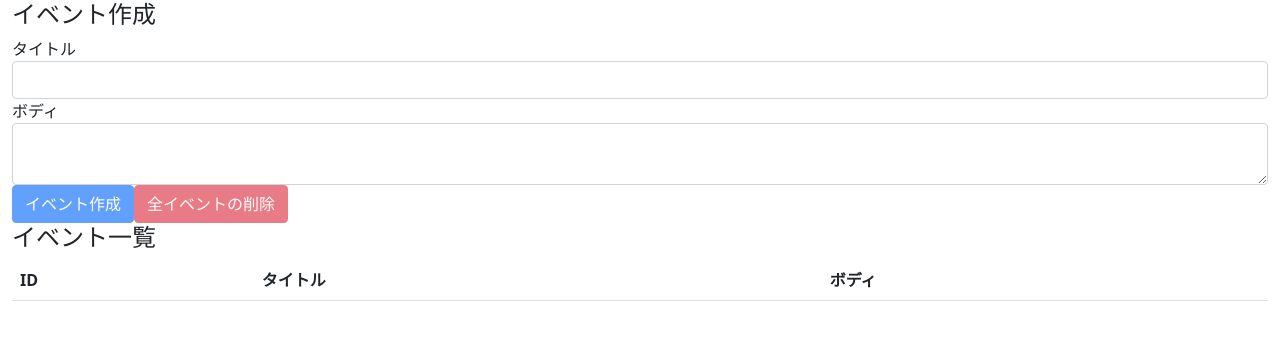
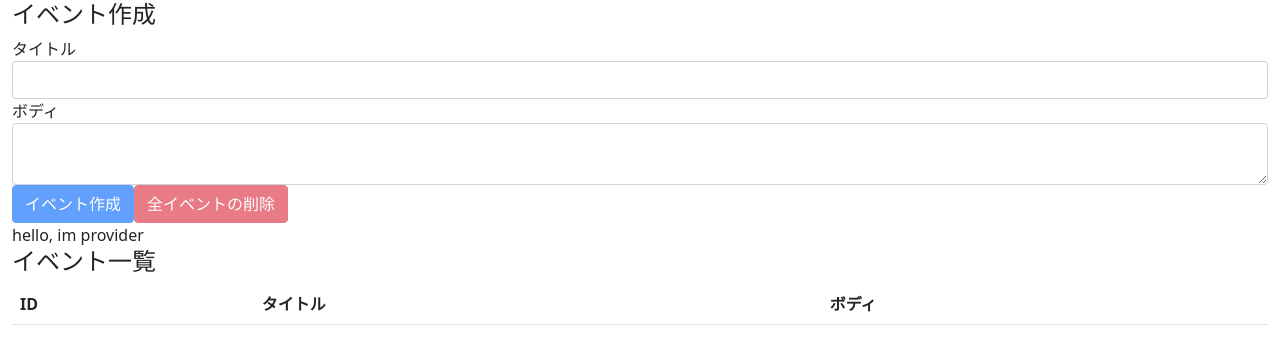
Before and after one commit to shimizu0623/react-hooks-101, a React (Create React App) app: page / in a window 1280 px wide. Shown: the top 364 px of the page. Built offline with nearby package versions, Linux system fonts and the light colour scheme.

Commit message:
setup react context provider

```diff
--- a/src/components/App.js
+++ b/src/components/App.js
@@ -2,18 +2,20 @@
 import 'bootstrap/dist/css/bootstrap.min.css';
 
 import EventForm from './EventForm'
-
 import Events from './Events'
+import AppContext from '../contexts/AppContext';
 import reducer from '../reducers'
 
 function App() {
   const [state, dispatch] = useReducer(reducer, [])
 
   return (
-    <div className="container-fluid">
-      <EventForm state={state} dispatch={dispatch} />
-      <Events state={state} dispatch={dispatch} />
-    </div>
+    <AppContext.Provider value={'hello, im provider'}>
+     <div className="container-fluid">
+       <EventForm state={state} dispatch={dispatch} />
+       <Events state={state} dispatch={dispatch} />
+     </div>
+    </AppContext.Provider>
   );
 }
 
--- a/src/components/Events.js
+++ b/src/components/Events.js
@@ -1,10 +1,13 @@
-import React from 'react';
+import React, {useContext} from 'react';
 
 import Event from './Event';
+import AppContext from '../contexts/AppContext';
 
 const Events = ({state, dispatch }) => {
+  const value = useContext(AppContext)
     return(
     <>
+     <div>{value}</div>
      <h4>イベント一覧</h4>
 
      <table className="table table-hover">
```
